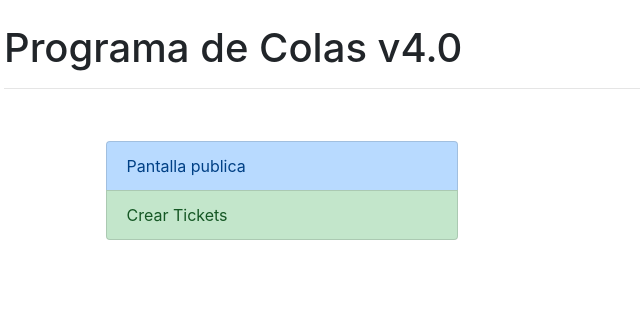
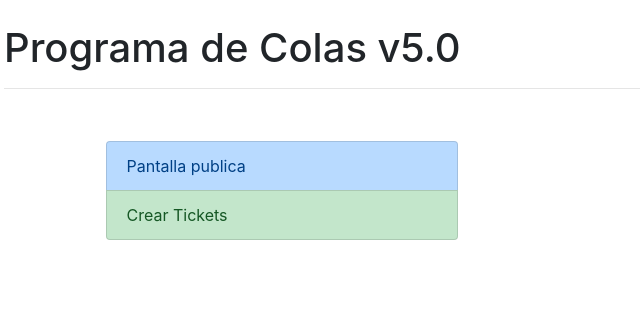
Before and after one commit to DAOBLUR/SistemaGestionDeColasPorTurnos, a website: page public/index.html in a window 1280 px wide. Shown: the full height of the page, 81-721 px from the left. Drawn offline with nearby package versions, Linux system fonts and the light colour scheme.

Commit message:
Stoping server 8

```diff
--- a/public/index.html
+++ b/public/index.html
@@ -13,7 +13,7 @@
 </head>
 
 <body class="container mt-4">
-    <h1>Programa de Colas v4.0</h1>
+    <h1>Programa de Colas v5.0</h1>
     <hr>
 
     <div class="container">
```
